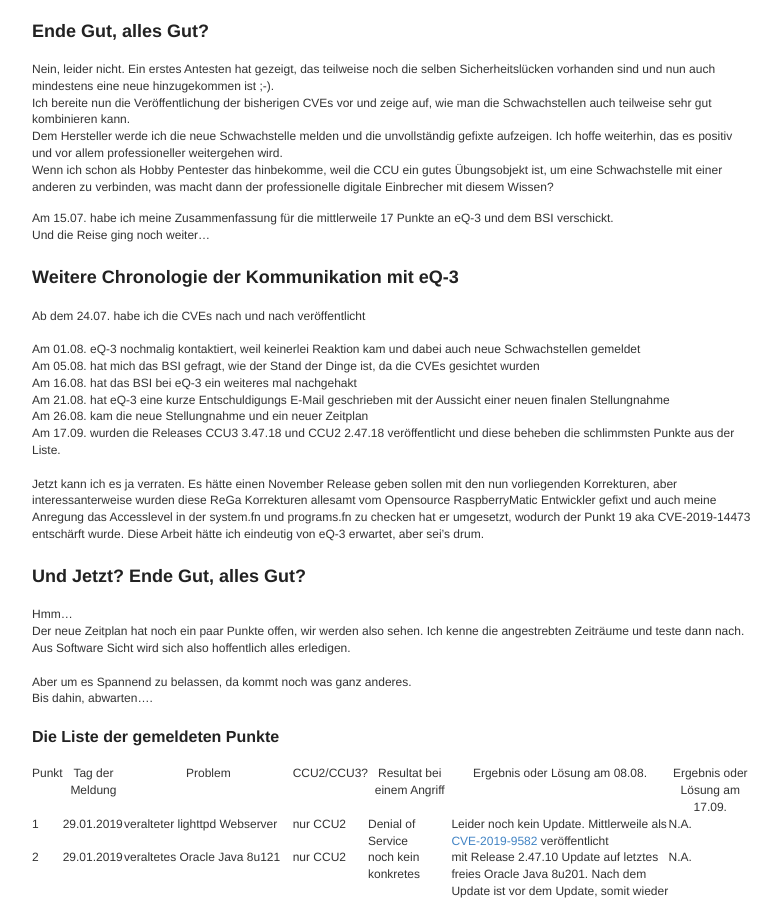
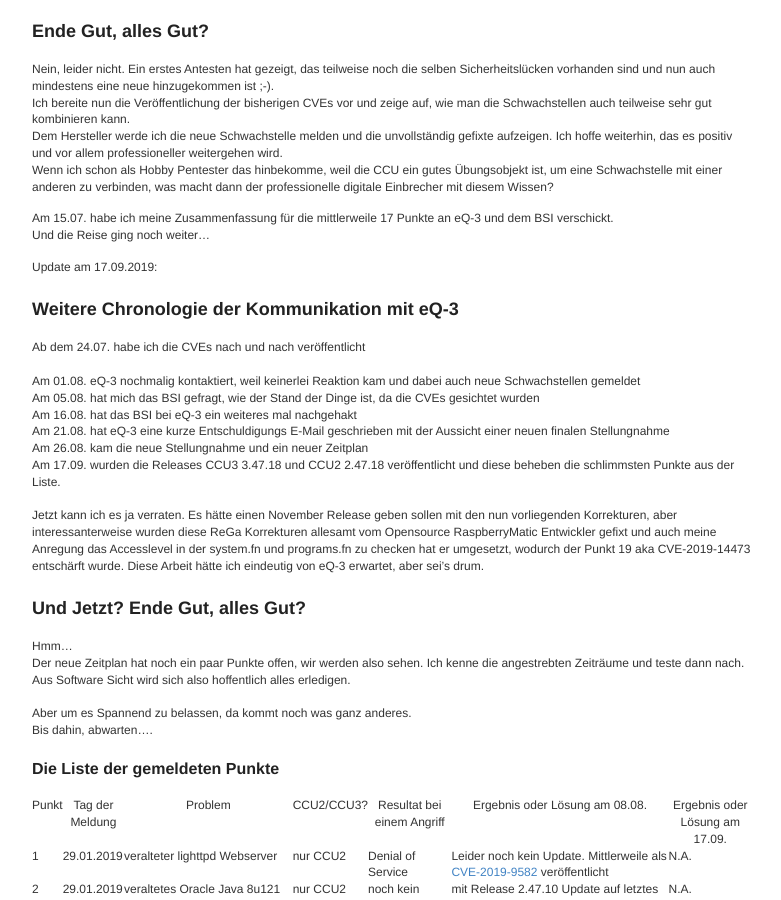
Before and after one commit to psytester/psytester.github.io, a Jekyll site: the page built from _posts/hacking_and_pentests/2019-07-09-eQ-3_Sicherheitsbewusstsein_zur_Homematic_CCU.md, in a window 1280 px wide and 900 px high, scrolled down 800 px. Shown: the whole window, without its empty margins (248-1029 px from the left). Built offline with Jekyll 4.4.1, drawn with Linux system fonts in a browser that asks for light colours.

Commit message:
Update 2019-07-09-eQ-3_Sicherheitsbewusstsein_zur_Homematic_CCU.md

```diff
--- a/_posts/hacking_and_pentests/2019-07-09-eQ-3_Sicherheitsbewusstsein_zur_Homematic_CCU.md
+++ b/_posts/hacking_and_pentests/2019-07-09-eQ-3_Sicherheitsbewusstsein_zur_Homematic_CCU.md
@@ -41,6 +41,7 @@
 Am 15.07. habe ich meine Zusammenfassung für die mittlerweile 17 Punkte an eQ-3 und dem BSI verschickt.<br>
 Und die Reise ging noch weiter...
 
+Update am 17.09.2019:
 # Weitere Chronologie der Kommunikation mit eQ-3
 Ab dem 24.07. habe ich die CVEs nach und nach veröffentlicht<br>
 <br>
```
